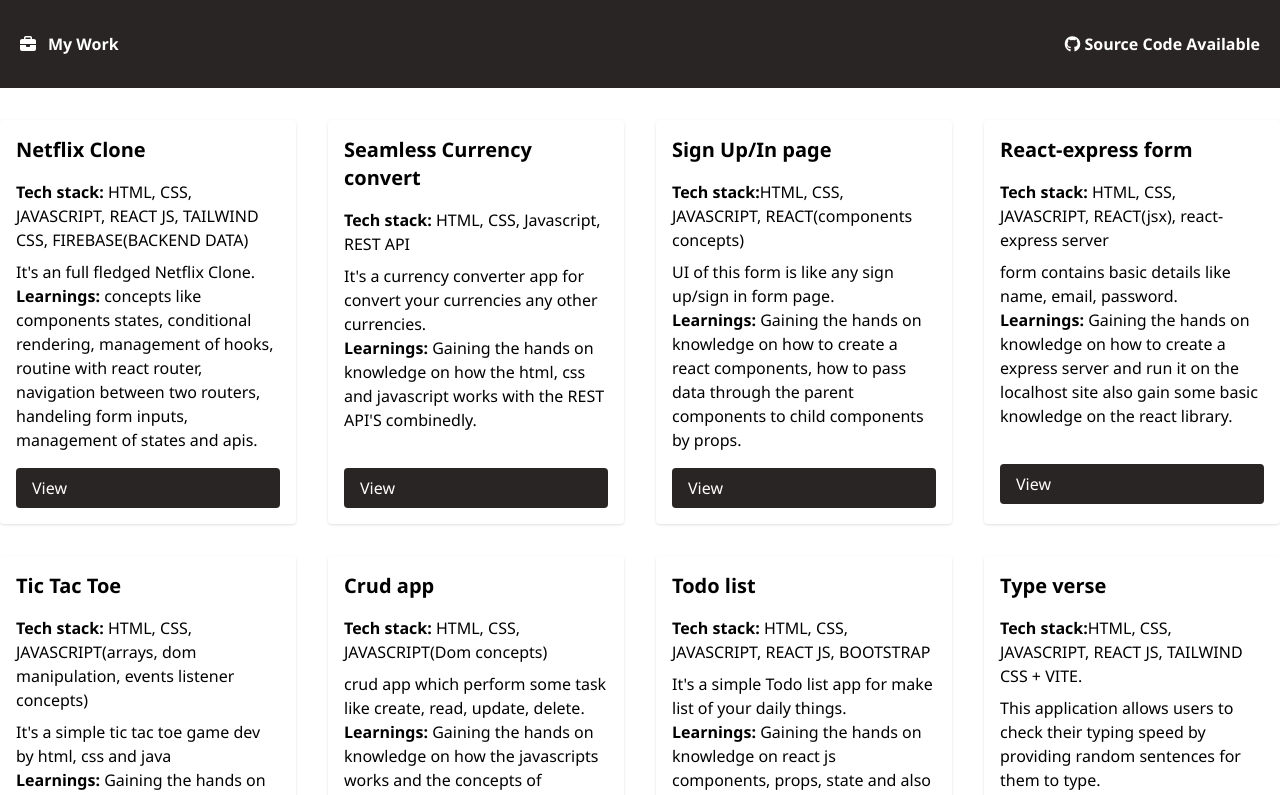
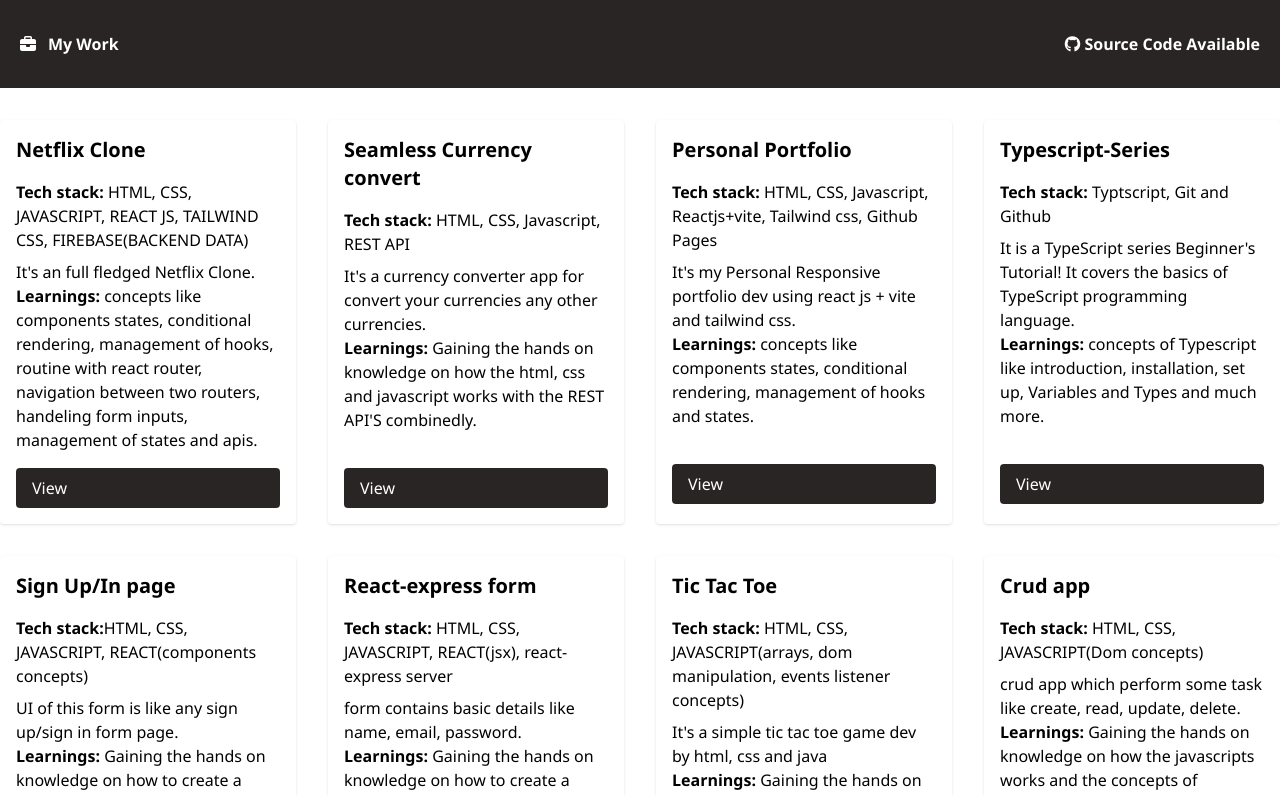
Before and after one commit to aryyan0701/My_work, a React (Vite) app: page / in a window 1280 px wide. Shown: the top 795 px of the page. Built offline with nearby package versions, Linux system fonts and the light colour scheme.

Commit message:
feat:add new project.

```diff
--- a/src/components/Content.jsx
+++ b/src/components/Content.jsx
@@ -19,6 +19,20 @@
           <p><b>Learnings:</b>  Gaining the hands on knowledge on how the html, css and
             javascript works with the REST API'S combinedly.</p>
           <a href="https://github.com/aryyan0701/Currency_converter" target="_blank" class="mt-9 block bg-stone-800 text-white py-2 px-4 rounded hover:bg-sky-400">View</a>
+        </div>
+        <div class="bg-white p-4 rounded shadow">
+          <h3 class="text-xl font-bold mb-4"><strong>Personal Portfolio</strong></h3>
+          <p class="mb-2"><b>Tech stack:</b> HTML, CSS, Javascript, Reactjs+vite, Tailwind css, Github Pages</p>
+          <p> It's my Personal Responsive portfolio dev using react js + vite and tailwind css.</p>
+          <p><b>Learnings:</b> concepts like components states, conditional rendering, management of hooks and states.</p>
+          <a href="https://aryyan0701.github.io/portfolio/" target="_blank" class="mt-9 block bg-stone-800 text-white py-2 px-4 rounded hover:bg-sky-400">View</a>
+        </div>
+        <div class="bg-white p-4 rounded shadow">
+          <h3 class="text-xl font-bold mb-4"><strong>Typescript-Series</strong></h3>
+          <p class="mb-2"><b>Tech stack:</b> Typtscript, Git and Github</p>
+          <p> It is a TypeScript series Beginner's Tutorial! It covers the basics of TypeScript programming language.</p>
+          <p><b>Learnings:</b> concepts of Typescript like introduction, installation, set up,  Variables and Types and much more.  </p>
+          <a href="https://github.com/aryyan0701/Typescript_Series" target="_blank" class="mt-9 block bg-stone-800 text-white py-2 px-4 rounded hover:bg-sky-400">View</a>
         </div>
         <div class="bg-white p-4 rounded shadow">
           <h3 class="text-xl font-bold mb-4"><strong> Sign Up/In page</strong></h3>
```
